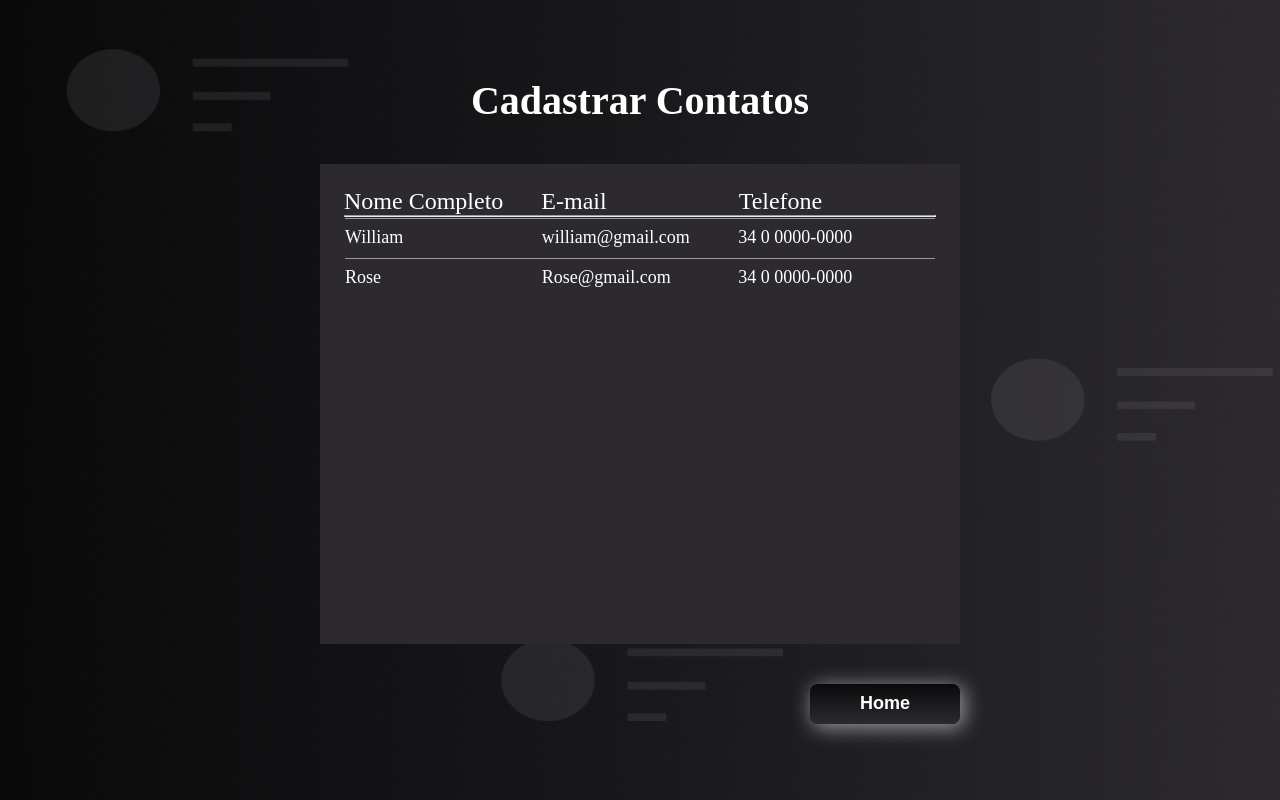
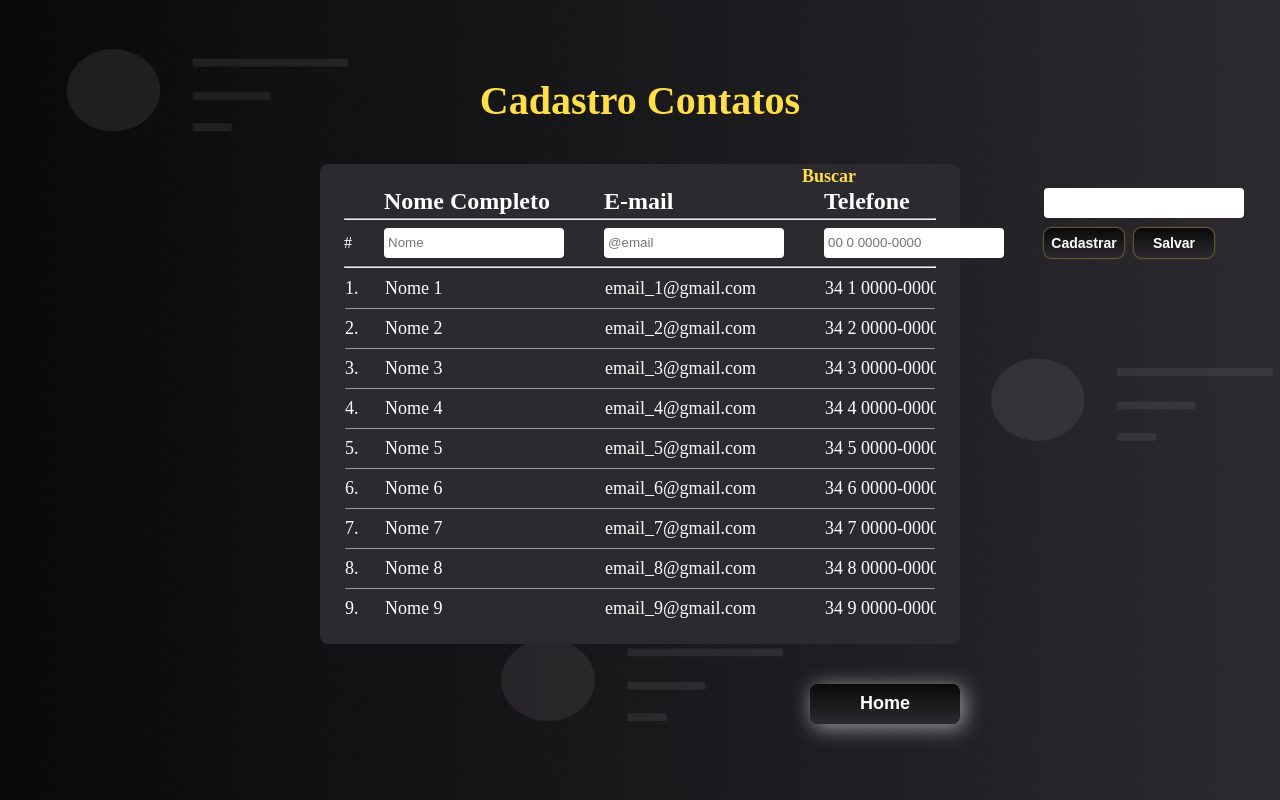
Before and after one commit to William-WSilva/agenda-contatos-react, a React (Create React App) app: page /cadastro in a window 1280 px wide. Built offline with nearby package versions, Linux system fonts and the light colour scheme.

Commit message:
Testando filtro

```diff
--- a/src/components/Botao/BotaoStyle.ts
+++ b/src/components/Botao/BotaoStyle.ts
@@ -18,6 +18,7 @@ export const Botao = styled.button`
     );
 
     &:hover {
+      color: ${variaveis.amareloTema};
       background: linear-gradient(
         180deg,
         ${variaveis.pretoTemaClaro},
--- a/src/pages/Cadastro/Cadastro.tsx
+++ b/src/pages/Cadastro/Cadastro.tsx
@@ -1,54 +1,186 @@
-import React from 'react'
+import React, { useState, useEffect, useRef, useCallback } from 'react'
 import { BotaoNav } from '../../components/Botao/Botao'
-import {
-  SecaoAgenda,
-  SecaoAgendaCabecalho,
-  Titulo,
-  SectionButton,
-  SecaoAgendaContatos,
-  SecaoAgendaContatosLista
-} from './CadastroStyle'
+import lixeira from '../../images/lixeira.png'
+import editar from '../../images/pencil.png'
+import * as C from './CadastroStyle'
 import { Bk_Cadastro } from './CadastroStyle'
+import { Contatos } from './Contatos'
 
 export const Cadastro = () => {
-  const Contatos = [
-    {
-      nomeCompleto: 'William',
-      email: 'william@gmail.com',
-      telefone: '34 0 0000-0000'
-    },
-    {
-      nomeCompleto: 'Rose',
-      email: 'Rose@gmail.com',
-      telefone: '34 0 0000-0000'
+  const [contatos, setContatos] = useState(Contatos)
+  const [inputName, setInputName] = useState('')
+  const [inputEmail, setInputEmail] = useState('')
+  const [inputTel, setInputTel] = useState('')
+  const [searchTerm, setSearchTerm] = useState('')
+  const [key, setKey] = useState(-1)
+  const olRef = useRef<HTMLOListElement>(null)
+
+  function handleInputChange(event: React.ChangeEvent<HTMLInputElement>) {
+    setInputName(event.target.value)
+  }
+
+  function handleEmailChange(event: React.ChangeEvent<HTMLInputElement>) {
+    setInputEmail(event.target.value)
+  }
+
+  function handleTelChange(event: React.ChangeEvent<HTMLInputElement>) {
+    setInputTel(event.target.value)
+  }
+
+  const handleSearchChange = (event: React.ChangeEvent<HTMLInputElement>) => {
+    setSearchTerm(event.target.value)
+
+    // Filtrar os contatos com base no searchTerm
+    const filteredContatos = Contatos.filter(
+      (contato) =>
+        contato.nomeCompleto
+          .toLowerCase()
+          .includes(event.target.value.toLowerCase()) ||
+        contato.email.toLowerCase().includes(event.target.value.toLowerCase())
+    )
+
+    // Atualizar o estado dos contatos filtrados
+    setContatos(filteredContatos)
+  }
+
+  function editarContato(event: React.MouseEvent<HTMLImageElement>) {
+    const index = Number(event.currentTarget.getAttribute('data-key'))
+    setKey(index)
+    const liElements = olRef.current?.querySelectorAll('li')
+    const liElement = event.currentTarget.parentElement
+    setInputName(contatos[index]?.nomeCompleto || '')
+    setInputEmail(contatos[index]?.email || '')
+    setInputTel(contatos[index]?.telefone || '')
+    liElements?.forEach((liItem) => liItem.classList.remove('active'))
+    liElement?.classList.add('active')
+  }
+
+  function deletarContato(event: React.MouseEvent<HTMLImageElement>) {
+    const index = Number(event.currentTarget.getAttribute('data-key'))
+    setKey(index)
+    const liElements = olRef.current?.querySelectorAll('li')
+    if (index >= 0 && index < contatos.length) {
+      const novoContatos = contatos.slice()
+      novoContatos.splice(index, 1)
+      setContatos(novoContatos)
     }
-  ]
+    liElements?.forEach((liItem) => liItem.classList.remove('active'))
+  }
+
+  function salvarContato() {
+    const novoContatos = contatos.slice()
+    novoContatos[key].nomeCompleto = inputName
+    novoContatos[key].email = inputEmail
+    novoContatos[key].telefone = inputTel
+    setContatos(novoContatos)
+  }
+
+  function cadastrarNovoContato() {
+    // Verifica se o novo contato já existe na lista pelo nome ou email
+    const contatoExistente = contatos.find(
+      (contato) =>
+        contato.nomeCompleto.toLowerCase() === inputName.toLowerCase() ||
+        contato.email.toLowerCase() === inputEmail.toLowerCase()
+    )
+    if (contatoExistente) {
+      alert('Contato já existente!')
+      return
+    }
+
+    // Caso o contato não exista, adiciona o novo contato ao array de contatos
+    const novoContato = {
+      nomeCompleto: inputName,
+      email: inputEmail,
+      telefone: inputTel
+    }
+    setContatos([...contatos, novoContato])
+
+    // limpar os campos do formulário:
+    setInputName('')
+    setInputEmail('')
+    setInputTel('')
+  }
+
+  useEffect(() => {
+    // Monitorar o estado key
+    const liElements = olRef.current?.querySelectorAll('li')
+    const liElement = liElements?.[key]
+    setInputName(contatos[key]?.nomeCompleto || '')
+    setInputEmail(contatos[key]?.email || '')
+    setInputTel(contatos[key]?.telefone || '')
+    liElements?.forEach((liItem) => liItem.classList.remove('active'))
+    liElement?.classList.add('active')
+  }, [key, contatos])
 
   return (
     <Bk_Cadastro>
-      <Titulo>Cadastrar Contatos</Titulo>
-      <SecaoAgenda>
-        <SecaoAgendaCabecalho>
+      <C.Titulo>Cadastro Contatos</C.Titulo>
+      <C.SecaoAgenda>
+        <C.SecaoAgendaCabecalho>
+          <span></span>
           <span>Nome Completo</span>
           <span>E-mail</span>
           <span>Telefone</span>
-        </SecaoAgendaCabecalho>
+          <label>Buscar</label>
+          <input
+            type="search"
+            value={searchTerm}
+            onChange={handleSearchChange}
+          />
+        </C.SecaoAgendaCabecalho>
         <hr />
-        <SecaoAgendaContatos>
-          <SecaoAgendaContatosLista>
-            {Contatos.map((contato, i) => (
+        <C.SecaoAgendaInput>
+          <span>{key >= 0 ? key + 1 : '#'}</span>
+          <input
+            type="text"
+            placeholder="Nome"
+            onChange={handleInputChange}
+            value={inputName}
+          ></input>
+          <input
+            type="text"
+            placeholder="@email"
+            onChange={handleEmailChange}
+            value={inputEmail}
+          ></input>
+          <input
+            type="text"
+            placeholder="00 0 0000-0000"
+            onChange={handleTelChange}
+            value={inputTel}
+          ></input>
+          <C.BtnContato onClick={cadastrarNovoContato}>Cadastrar</C.BtnContato>
+          <C.BtnContato onClick={salvarContato}>Salvar</C.BtnContato>
+        </C.SecaoAgendaInput>
+        <hr />
+        <C.SecaoAgendaContatos>
+          <C.SecaoAgendaContatosLista ref={olRef}>
+            {contatos.map((contato, i) => (
               <li key={i}>
+                <span>{`${i + 1}.`}</span>
                 <span>{contato.nomeCompleto}</span>
                 <span>{contato.email}</span>
                 <span>{contato.telefone}</span>
+                <img
+                  src={editar}
+                  alt="editat_img"
+                  data-key={i}
+                  onClick={editarContato}
+                />
+                <img
+                  src={lixeira}
+                  alt="deletar_img"
+                  data-key={i}
+                  onClick={deletarContato}
+                />
               </li>
             ))}
-          </SecaoAgendaContatosLista>
-        </SecaoAgendaContatos>
-      </SecaoAgenda>
-      <SectionButton>
+          </C.SecaoAgendaContatosLista>
+        </C.SecaoAgendaContatos>
+      </C.SecaoAgenda>
+      <C.SectionButton>
         <BotaoNav Children={'Home'}></BotaoNav>
-      </SectionButton>
+      </C.SectionButton>
     </Bk_Cadastro>
   )
 }
--- a/src/pages/Cadastro/CadastroStyle.ts
+++ b/src/pages/Cadastro/CadastroStyle.ts
@@ -21,6 +21,7 @@ export const SectionButton = styled.div`
 
 export const Titulo = styled.h2`
   font-size: 40px;
+  color: ${variaveis.amareloTema};
 `
 export const SecaoAgenda = styled.div`
   width: 50%;
@@ -32,33 +33,115 @@ export const SecaoAgenda = styled.div`
   display: flex;
   flex-direction: column;
   justify-content: space-around;
+  border-radius: 8px;
+  input {
+    width: 150px;
+    height: 30px;
+    border: none;
+    border-radius: 4px;
+    padding-left: 4px;
+  }
 `
 export const SecaoAgendaCabecalho = styled.div`
   display: grid;
-  grid-template-columns: 1fr 1fr 1fr;
+  grid-template-columns: 40px 220px 220px 220px 2fr;
+  position: relative;
+
   font-size: 24px;
+  font-weight: bold;
+
+  & > input {
+    width: 200px;
+  }
+
+  label {
+    font-size: 18px;
+    display: block;
+    position: absolute;
+    top: -22px;
+    right: 80px;
+    color: ${variaveis.amareloTema};
+  }
+`
+
+export const BtnContato = styled.button`
+  height: 30px;
+  width: 80px;
+  font-size: 14px;
+  font-weight: bold;
+  border: none;
+  border-radius: 8px;
+  cursor: pointer;
+  color: ${variaveis.branco};
+  box-shadow: 0px 0px 2px 0px ${variaveis.amareloTema};
+  background: linear-gradient(
+    180deg,
+    ${variaveis.pretoTemaEscuro},
+    ${variaveis.pretoTemaClaro}
+  );
+
+  &:hover {
+    color: ${variaveis.amareloTema};
+    background: linear-gradient(
+      180deg,
+      ${variaveis.pretoTemaClaro},
+      ${variaveis.pretoTemaEscuro}
+    );
+  }
+`
+
+export const SecaoAgendaInput = styled.div`
+  display: grid;
+  grid-template-columns: 40px 220px 220px 220px 90px 90px;
+  align-items: center;
+  padding-top: 8px;
+  padding-bottom: 8px;
+
+  input {
+    width: 180px;
+  }
 `
 
 export const SecaoAgendaContatos = styled.div`
   width: 100%;
   height: 100%;
+  overflow-y: auto;
 `
 
-export const SecaoAgendaContatosLista = styled.ul`
+export const SecaoAgendaContatosLista = styled.ol`
   font-size: 18px;
   border: 1px solid ${variaveis.pretoTemaClaro};
-  overflow-y: auto;
 
   li {
     display: grid;
-    grid-template-columns: 1fr 1fr 1fr;
+    grid-template-columns: 40px 220px 220px 220px 90px 90px;
     height: 40px;
-    padding-top: 8px;
-    border-top: 1px solid ${variaveis.cinza};
+    border-bottom: 1px solid ${variaveis.cinza};
+    align-items: center;
+
+    img {
+      width: 24px;
+      height: 24px;
+      cursor: pointer;
+      justify-self: center;
+      &:hover {
+        border-radius: 50%;
+        box-shadow: 0px 0px 10px 0px ${variaveis.amareloTema};
+      }
+    }
 
     &:hover {
-      border: 2px solid ${variaveis.cinza};
-      cursor: pointer;
+      font-weight: bold;
+      font-size: 20px;
+      border-bottom: 1px solid ${variaveis.branco};
+      cursor: default;
     }
   }
+
+  .active {
+    color: ${variaveis.amareloTema};
+    font-weight: bold;
+    font-size: 20px;
+    border-bottom: 1px solid ${variaveis.amareloTema};
+  }
 `
--- /dev/null
+++ b/src/pages/Cadastro/Contatos.tsx
@@ -0,0 +1,62 @@
+export const Contatos = [
+  {
+    nomeCompleto: 'Nome 1',
+    email: 'email_1@gmail.com',
+    telefone: '34 1 0000-0000'
+  },
+  {
+    nomeCompleto: 'Nome 2',
+    email: 'email_2@gmail.com',
+    telefone: '34 2 0000-0000'
+  },
+  {
+    nomeCompleto: 'Nome 3',
+    email: 'email_3@gmail.com',
+    telefone: '34 3 0000-0000'
+  },
+  {
+    nomeCompleto: 'Nome 4',
+    email: 'email_4@gmail.com',
+    telefone: '34 4 0000-0000'
+  },
+  {
+    nomeCompleto: 'Nome 5',
+    email: 'email_5@gmail.com',
+    telefone: '34 5 0000-0000'
+  },
+  {
+    nomeCompleto: 'Nome 6',
+    email: 'email_6@gmail.com',
+    telefone: '34 6 0000-0000'
+  },
+  {
+    nomeCompleto: 'Nome 7',
+    email: 'email_7@gmail.com',
+    telefone: '34 7 0000-0000'
+  },
+  {
+    nomeCompleto: 'Nome 8',
+    email: 'email_8@gmail.com',
+    telefone: '34 8 0000-0000'
+  },
+  {
+    nomeCompleto: 'Nome 9',
+    email: 'email_9@gmail.com',
+    telefone: '34 9 0000-0000'
+  },
+  {
+    nomeCompleto: 'Nome 10',
+    email: 'email_10@gmail.com',
+    telefone: '34 10 0000-0000'
+  },
+  {
+    nomeCompleto: 'Nome 11',
+    email: 'email_11@gmail.com',
+    telefone: '34 10 0000-0000'
+  },
+  {
+    nomeCompleto: 'Nome 12',
+    email: 'email_12@gmail.com',
+    telefone: '34 10 0000-0000'
+  }
+]
--- a/src/styles/variaveis.ts
+++ b/src/styles/variaveis.ts
@@ -2,5 +2,8 @@ export default {
   branco: '#fff',
   pretoTemaClaro: '#2c2a2f',
   pretoTemaEscuro: '#09090a',
-  cinza: '#9a989c'
+  cinza: '#9a989c',
+  amareloTema: '#ffdf47'
 }
+// #f7f940
+// #ffdf47
```
Also changed, not shown: src/pages/Home/HomeStyle.ts (+7 -2 lines), src/images/lixeira.png (added), src/images/pencil.png (added).
